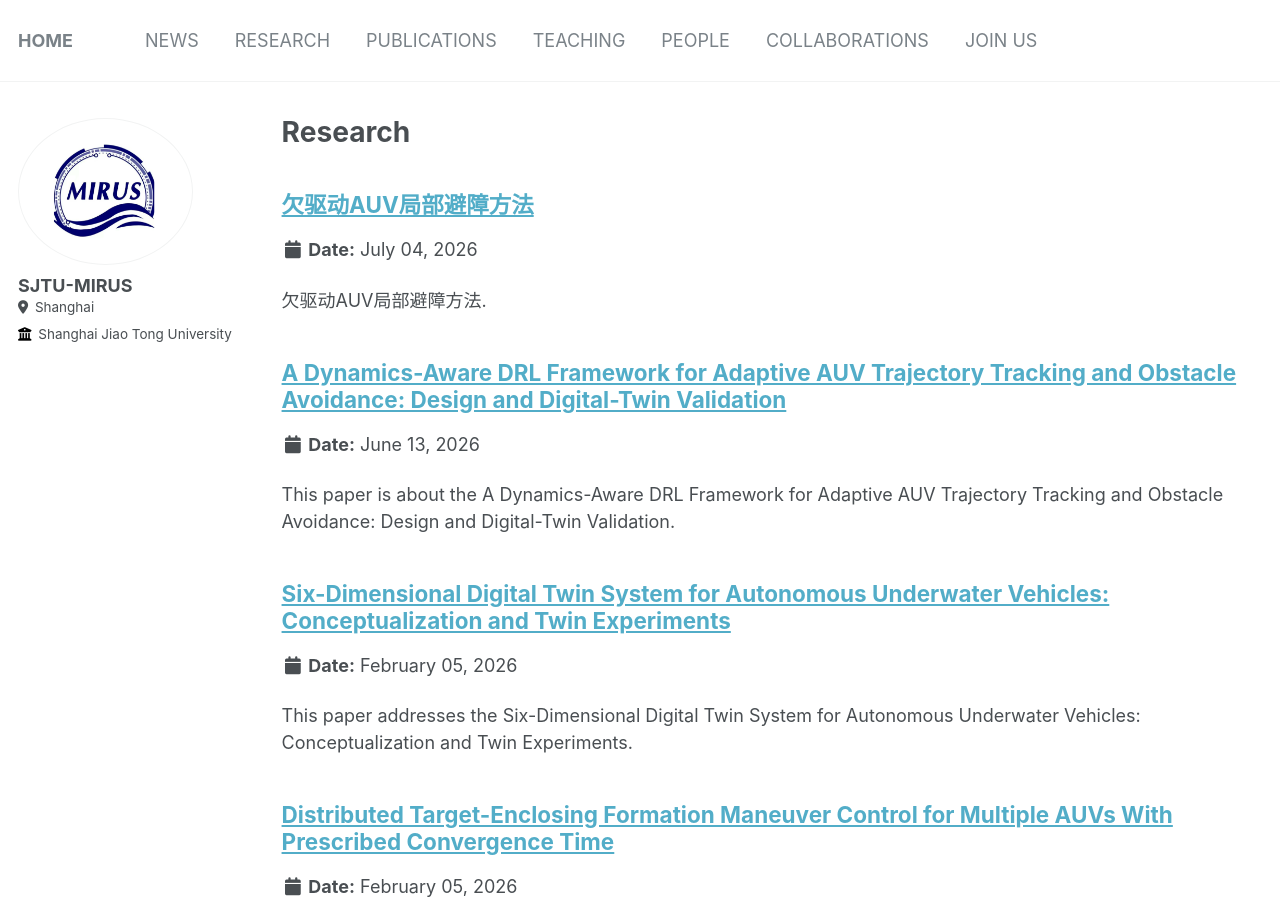
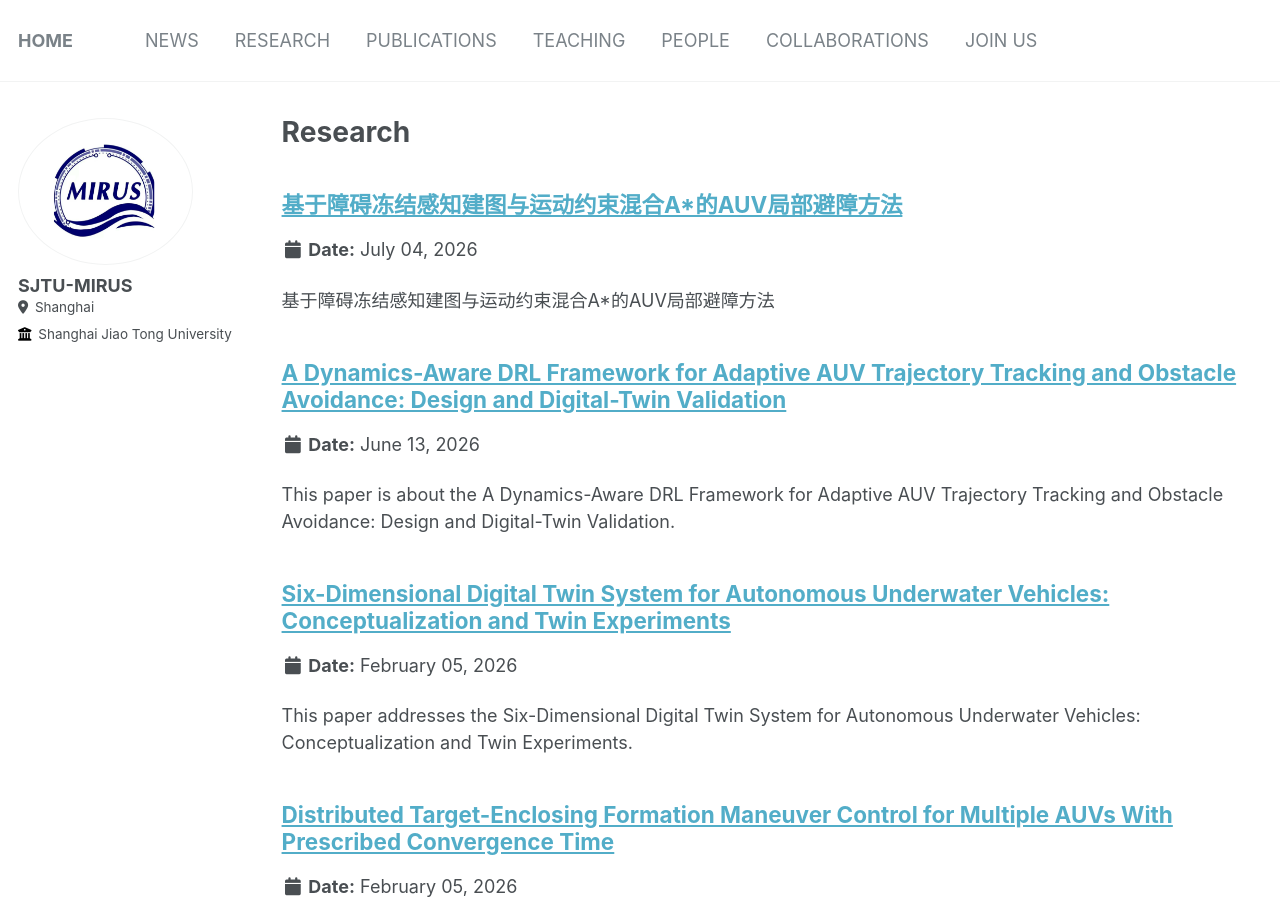
Before and after one commit to SJTU-MIRUS/MIRUS.github.io, a Jekyll site: the page built from _pages/research.md, in a window 1280 px wide and 900 px high. Built offline with Jekyll 4.4.1, drawn with Linux system fonts in a browser that asks for light colours.

```diff
--- a/_research/2026-07-04-sr.md
+++ b/_research/2026-07-04-sr.md
@@ -1,8 +1,8 @@
 ---
-title: "欠驱动AUV局部避障方法"
+title: "基于障碍冻结感知建图与运动约束混合A*的AUV局部避障方法"
 collection: research
 permalink: /research/SR
-excerpt: '欠驱动AUV局部避障方法.'
+excerpt: '基于障碍冻结感知建图与运动约束混合A*的AUV局部避障方法'
 venue:
 paperurl:
 citation:
@@ -16,7 +16,7 @@ citation:
     <title>Supporting Material</title>
 </head>
 <body>
-    <p>欠驱动AUV局部避障方法
+    <p>基于障碍冻结感知建图与运动约束混合A*的AUV局部避障方法
     <video src="../videos/SR.mp4" autoplay="true" controls="controls" width="800" height="400"></video>
 
 
```
